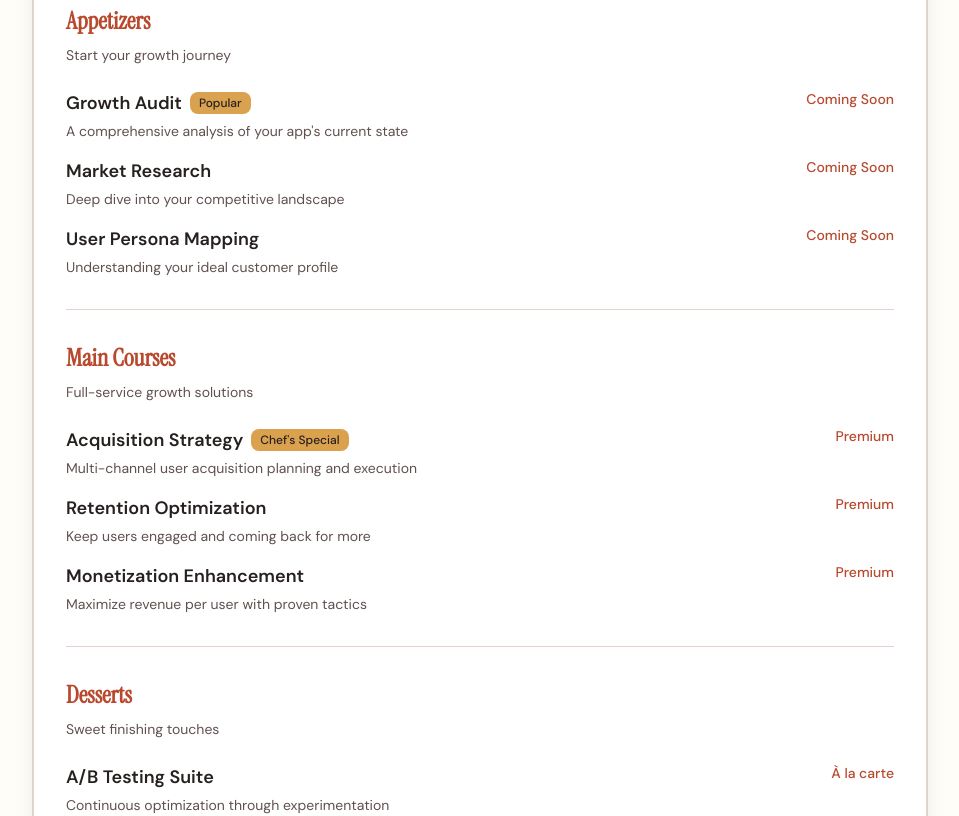
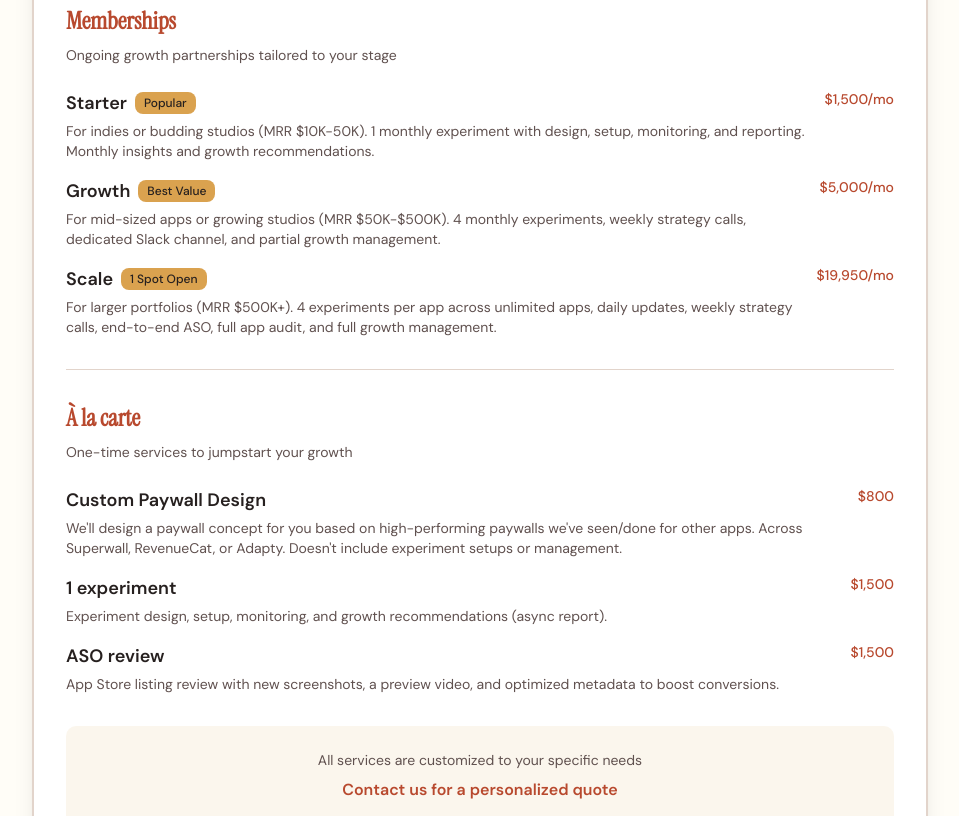
Before and after one commit to tapasgrowth/website, a Next.js app: page / in a window 1280 px wide. Shown: the part 1140-1956 px from the top of the page, without its empty margins (160-1119 px from the left). Built offline with nearby package versions, Linux system fonts and the light colour scheme.

Commit message:
Updated menu

```diff
--- a/components/sections/Hero.tsx
+++ b/components/sections/Hero.tsx
@@ -1,3 +1,5 @@
+"use client";
+
 import { Button } from "@/components/ui/button";
 import { Badge } from "@/components/ui/badge";
 
@@ -37,6 +39,7 @@ export function Hero() {
             <Button
               size="lg"
               className="bg-primary hover:bg-primary/90 text-primary-foreground font-semibold px-8 py-6 text-lg"
+              onClick={() => window.open('https://cal.com/jonathandparra/30min', '_blank')}
             >
               Reserve Your Consultation
             </Button>
@@ -44,6 +47,12 @@ export function Hero() {
               size="lg"
               variant="outline"
               className="border-2 font-semibold px-8 py-6 text-lg"
+              onClick={() => {
+                document.getElementById('services')?.scrollIntoView({
+                  behavior: 'smooth',
+                  block: 'start'
+                });
+              }}
             >
               View the Menu
             </Button>
--- a/components/sections/Navigation.tsx
+++ b/components/sections/Navigation.tsx
@@ -37,8 +37,14 @@ export function Navigation() {
         <Button
           variant="default"
           className="bg-primary hover:bg-primary/90 text-primary-foreground font-semibold"
+          onClick={() => {
+            document.getElementById('services')?.scrollIntoView({
+              behavior: 'smooth',
+              block: 'start'
+            });
+          }}
         >
-          Book a Table
+          View the Menu
         </Button>
       </nav>
     </header>
--- a/components/sections/ServicesMenu.tsx
+++ b/components/sections/ServicesMenu.tsx
@@ -1,71 +1,62 @@
-import { Card, CardContent, CardDescription, CardHeader, CardTitle } from "@/components/ui/card";
+import {
+    Card,
+    CardContent,
+    CardDescription,
+    CardHeader,
+    CardTitle,
+} from "@/components/ui/card";
 import { Badge } from "@/components/ui/badge";
 import { Separator } from "@/components/ui/separator";
 
 const menuItems = [
     {
-    category: "Appetizers",
-    description: "Start your growth journey",
+        category: "Memberships",
+        description: "Ongoing growth partnerships tailored to your stage",
         items: [
             {
-        name: "Growth Audit",
-        description: "A comprehensive analysis of your app's current state",
-        price: "Coming Soon",
+                name: "Starter",
+                description:
+                    "For indies or budding studios (MRR $10K-50K). 1 monthly experiment with design, setup, monitoring, and reporting. Monthly insights and growth recommendations.",
+                price: "$1,500/mo",
                 tag: "Popular",
             },
             {
-        name: "Market Research",
-        description: "Deep dive into your competitive landscape",
-        price: "Coming Soon",
+                name: "Growth",
+                description:
+                    "For mid-sized apps or growing studios (MRR $50K-$500K). 4 monthly experiments, weekly strategy calls, dedicated Slack channel, and partial growth management.",
+                price: "$5,000/mo",
+                tag: "Best Value",
             },
             {
-        name: "User Persona Mapping",
-        description: "Understanding your ideal customer profile",
-        price: "Coming Soon",
+                name: "Scale",
+                description:
+                    "For larger portfolios (MRR $500K+). 4 experiments per app across unlimited apps, daily updates, weekly strategy calls, end-to-end ASO, full app audit, and full growth management.",
+                price: "$19,950/mo",
+                tag: "1 Spot Open",
             },
         ],
     },
     {
-    category: "Main Courses",
-    description: "Full-service growth solutions",
+        category: "À la carte",
+        description: "One-time services to jumpstart your growth",
         items: [
             {
-        name: "Acquisition Strategy",
-        description: "Multi-channel user acquisition planning and execution",
-        price: "Premium",
-        tag: "Chef's Special",
+                name: "Custom Paywall Design",
+                description:
+                    "We'll design a paywall concept for you based on high-performing paywalls we've seen/done for other apps. Across Superwall, RevenueCat, or Adapty. Doesn't include experiment setups or management.",
+                price: "$800",
             },
             {
-        name: "Retention Optimization",
-        description: "Keep users engaged and coming back for more",
-        price: "Premium",
+                name: "1 experiment",
+                description:
+                    "Experiment design, setup, monitoring, and growth recommendations (async report).",
+                price: "$1,500",
             },
             {
-        name: "Monetization Enhancement",
-        description: "Maximize revenue per user with proven tactics",
-        price: "Premium",
-      },
-    ],
-  },
-  {
-    category: "Desserts",
-    description: "Sweet finishing touches",
-    items: [
-      {
-        name: "A/B Testing Suite",
-        description: "Continuous optimization through experimentation",
-        price: "À la carte",
-      },
-      {
-        name: "Analytics Setup",
-        description: "Track what matters with proper instrumentation",
-        price: "À la carte",
-      },
-      {
-        name: "Growth Loops Design",
-        description: "Create self-sustaining growth mechanisms",
-        price: "À la carte",
-        tag: "New",
+                name: "ASO review",
+                description:
+                    "App Store listing review with new screenshots, a preview video, and optimized metadata to boost conversions.",
+                price: "$1,500",
             },
         ],
     },
@@ -80,8 +71,9 @@ export function ServicesMenu() {
                         Our Menu
                     </h2>
                     <p className="text-xl text-muted-foreground max-w-2xl mx-auto">
-            Each service is carefully prepared with your success in mind.
-            Mix and match to create the perfect growth recipe for your app.
+                        Each service is carefully prepared with your success in
+                        mind. Mix and match to create the perfect growth recipe
+                        for your app.
                     </p>
                 </div>
 
@@ -107,28 +99,40 @@ export function ServicesMenu() {
                                         </p>
 
                                         <div className="space-y-4">
-                      {category.items.map((item, itemIndex) => (
-                        <div key={itemIndex} className="flex justify-between items-start gap-4">
+                                            {category.items.map(
+                                                (item, itemIndex) => (
+                                                    <div
+                                                        key={itemIndex}
+                                                        className="flex justify-between items-start gap-4"
+                                                    >
                                                         <div className="flex-1">
                                                             <div className="flex items-center gap-2 mb-1">
                                                                 <h4 className="font-semibold text-lg">
                                                                     {item.name}
                                                                 </h4>
                                                                 {item.tag && (
-                                <Badge variant="secondary" className="text-xs">
-                                  {item.tag}
+                                                                    <Badge
+                                                                        variant="secondary"
+                                                                        className="text-xs"
+                                                                    >
+                                                                        {
+                                                                            item.tag
+                                                                        }
                                                                     </Badge>
                                                                 )}
                                                             </div>
                                                             <p className="text-sm text-muted-foreground">
-                              {item.description}
+                                                                {
+                                                                    item.description
+                                                                }
                                                             </p>
                                                         </div>
                                                         <span className="text-sm font-medium text-primary whitespace-nowrap">
                                                             {item.price}
                                                         </span>
                                                     </div>
-                      ))}
+                                                )
+                                            )}
                                         </div>
                                     </div>
 
@@ -140,7 +144,8 @@ export function ServicesMenu() {
 
                             <div className="mt-8 p-6 bg-secondary/10 rounded-lg text-center">
                                 <p className="text-sm text-muted-foreground mb-2">
-                  All services are customized to your specific needs
+                                    All services are customized to your specific
+                                    needs
                                 </p>
                                 <p className="font-semibold text-primary">
                                     Contact us for a personalized quote
--- a/components/ui/button.tsx
+++ b/components/ui/button.tsx
@@ -14,9 +14,9 @@ const buttonVariants = cva(
         destructive:
           "bg-destructive text-white shadow-xs hover:bg-destructive/90 focus-visible:ring-destructive/20 dark:focus-visible:ring-destructive/40 dark:bg-destructive/60",
         outline:
-          "border bg-background shadow-xs hover:bg-accent hover:text-accent-foreground dark:bg-input/30 dark:border-input dark:hover:bg-input/50",
+          "border bg-background shadow-xs dark:bg-input/30 dark:border-input",
         secondary:
-          "bg-secondary text-secondary-foreground shadow-xs hover:bg-secondary/80",
+          "bg-secondary text-secondary-foreground shadow-xs hover:bg-secondary/90",
         ghost:
           "hover:bg-accent hover:text-accent-foreground dark:hover:bg-accent/50",
         link: "text-primary underline-offset-4 hover:underline",
```
Lines whose indentation alone changed are shown as unchanged.
